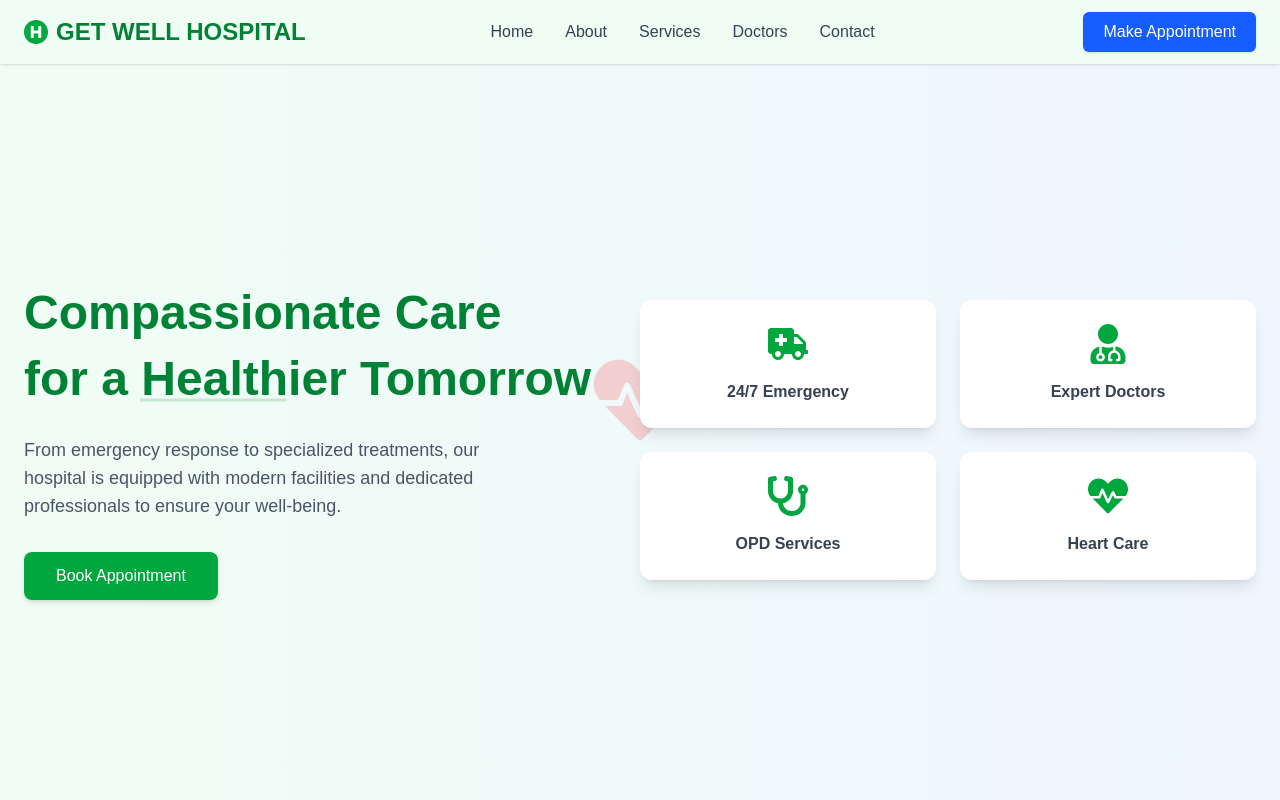
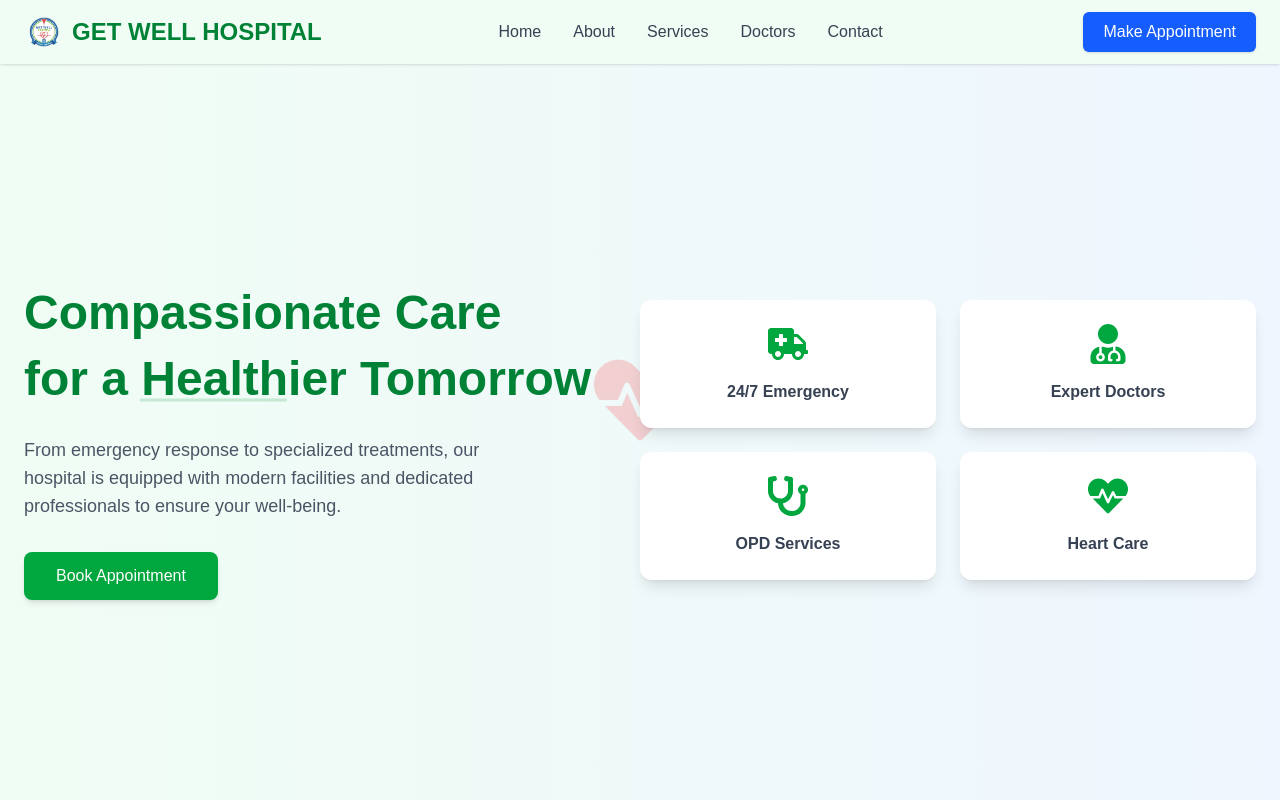
Before and after one commit to chandraguptsharma1/hospital, a Next.js app: page / in a window 1280 px wide. Shown: the top 800 px of the page. Built offline with nearby package versions, Linux system fonts and the light colour scheme; no server answers.

Commit message:
logo upload

```diff
--- a/src/app/components/About.js
+++ b/src/app/components/About.js
@@ -46,7 +46,7 @@ export default function AboutUs() {
           <div className="absolute -top-6 -left-6 w-full h-full border-8 border-blue-100 rounded-lg -z-10"></div>
           <div className="absolute -bottom-6 -right-6 w-full h-full border-8 border-green-100 rounded-lg -z-10"></div>
           <img
-            src="https://i.ibb.co/FkSfnK2V/Chat-GPT-Image-Oct-13-2025-08-19-00-PM.png" // 👈 apni doctor image yaha daaliye (public/doctor.png me save karo)
+            src="https://i.ibb.co/ZR8PfpH8/hospital.png" // 👈 apni doctor image yaha daaliye (public/doctor.png me save karo)
             alt="Doctor"
             className="rounded-lg shadow-lg relative z-10"
           />
--- a/src/app/components/Navbar.js
+++ b/src/app/components/Navbar.js
@@ -1,4 +1,5 @@
 "use client";
+import Image from "next/image";
 import Link from "next/link";
 import { FaHospitalSymbol } from "react-icons/fa";
 
@@ -8,7 +9,13 @@ export default function Navbar() {
       <div className="max-w-7xl mx-auto px-6 py-3 flex items-center justify-between">
         {/* Logo + Name */}
         <div className="flex items-center space-x-2">
-          <FaHospitalSymbol className="text-green-600 text-2xl" />
+          <Image
+            src="/logo.png" // 👈 apna logo yaha daalna (public/logo.png)
+            alt="Get Well Hospital Logo"
+            width={40} // 👈 size adjust kar sakte ho
+            height={40}
+            className="rounded-md"
+          />
           <span className="text-2xl font-bold text-green-700">GET WELL HOSPITAL</span>
         </div>
 
--- a/src/app/layout.js
+++ b/src/app/layout.js
@@ -17,6 +17,8 @@ export const metadata = {
 };
 
 export default function RootLayout({ children }) {
+
+
   return (
     <html lang="en">
       <body
--- a/src/app/page.js
+++ b/src/app/page.js
@@ -1,3 +1,6 @@
+
+"use client";
+
 import Navbar from "./components/Navbar";
 import Hero from "./components/Hero";
 import Services from "./components/Services";
@@ -6,8 +9,15 @@ import Contact from "./components/Contact";
 import Footer from "./components/Footer";
 import Facilities from "./pages/Facilities";
 import Doctors from "./pages/Doctors";
+import { useEffect } from "react";
 
 export default function Home() {
+  useEffect(() => {
+    const timer = setTimeout(() => {
+      fetch("https://hospital-backend-hfn7.onrender.com").catch(() => { });
+    }, 2000); // ping after 2s
+    return () => clearTimeout(timer);
+  }, []);
   return (
     <>
       <Navbar />
```
Also changed, not shown: public/logo.png (added), 1 other file (tests, documents, lock files or other folders).
